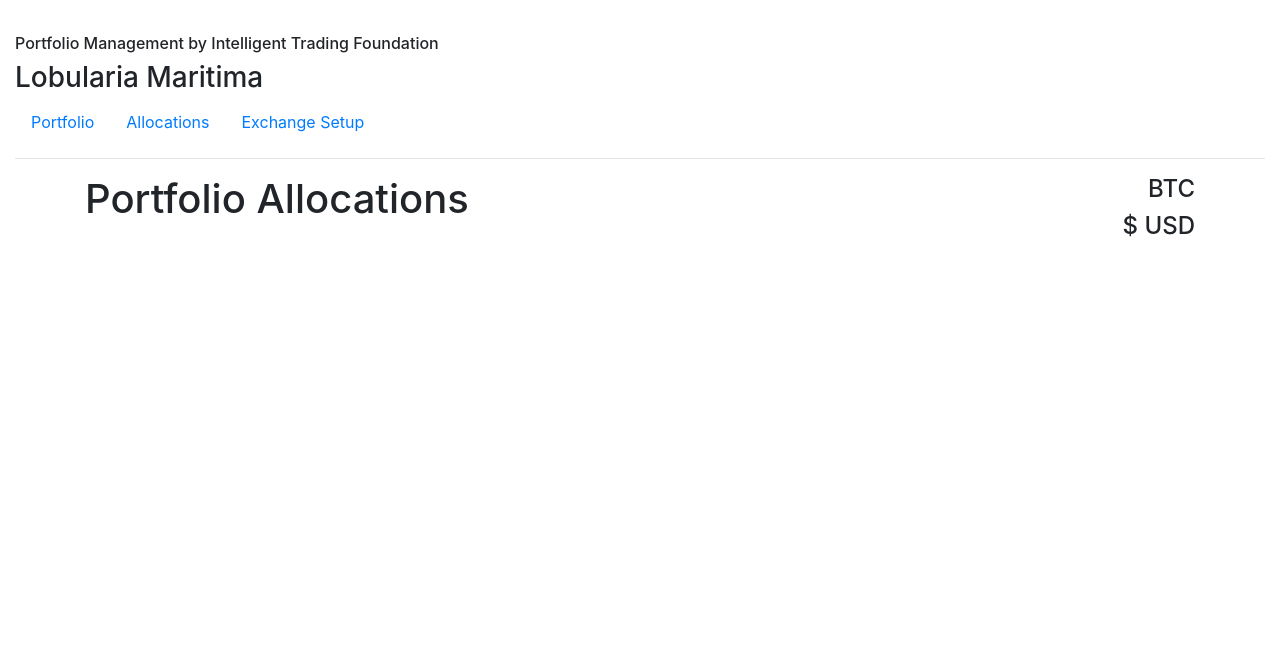
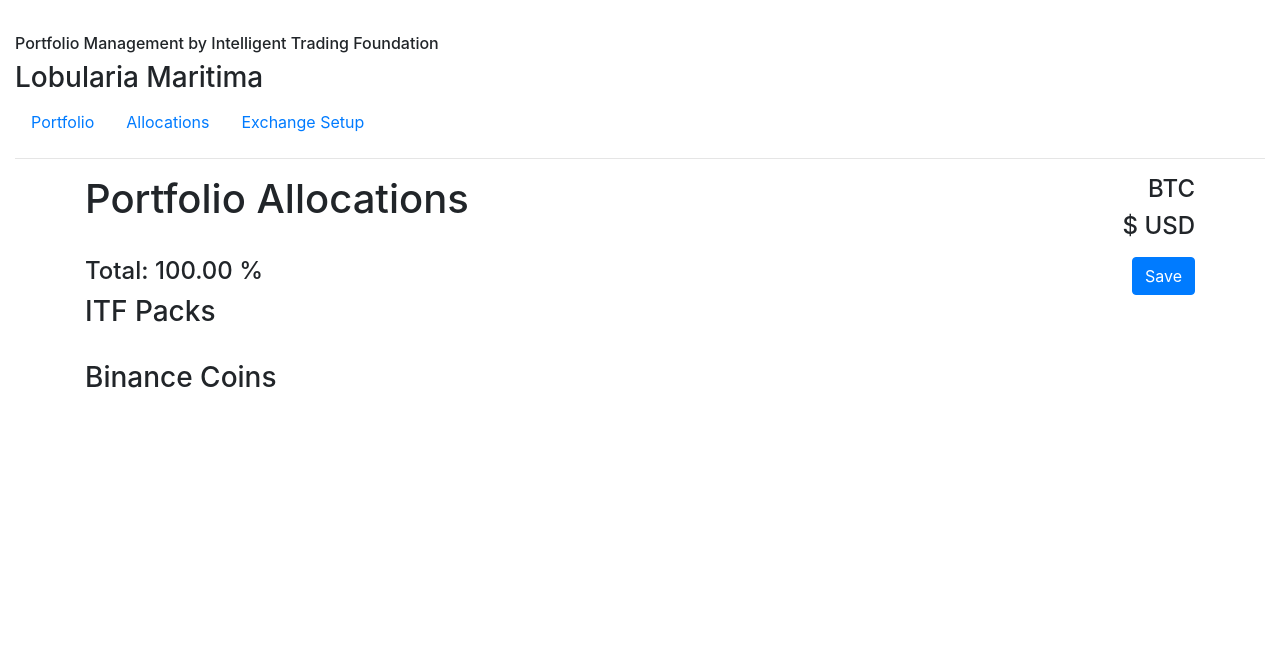
Before and after one commit to IntelligentTrading/portfolio, a Django app: template apps/portfolio/templates/allocations.html in a window 1280 px wide. Shown: the top 666 px of the page. Run offline with Django 3.2, Linux system fonts and the light colour scheme; the template is opened without the code that fills it, so the values that code supplies are empty; parts of the project's set-up code (start-up, migrations or seed data) failed here and were passed over; some libraries are stand-ins or nearby versions.

Commit message:
add custom itf packs

```diff
--- a/apps/portfolio/models/allocation.py
+++ b/apps/portfolio/models/allocation.py
@@ -10,6 +10,10 @@ User = get_user_model()
 from django.db.models.signals import pre_save
 from django.db import models
 
+
+ITF1HR, ITF6HR, ITF24HR = "ITF1HR", "ITF6HR", "ITF24HR"
+ITFPRIV = "ITFPRIV"
+ITF_PACKS = [ITF1HR, ITF6HR, ITF24HR, ITFPRIV,]
 
 class Allocation(models.Model):
 
--- a/apps/portfolio/templates/allocations.html
+++ b/apps/portfolio/templates/allocations.html
@@ -30,8 +30,67 @@
     </div>
   </div>
 
+  <div class="row">
+    <div class="col">
+      <h4>
+        Total:
+        <span id="allocation_total_percent">
+          100.00
+        </span>
+        %
+      </h4>
+    </div>
 
-  <div class="card-deck mb-3">
+    <div class="col text-right">
+      <button type="button" class="btn btn-primary">Save</button>
+    </div>
+  </div>
+
+  <div class="hr-divider">
+    <h3 class="hr-divider-content hr-divider-heading">
+      ITF Packs
+    </h3>
+  </div>
+
+  <div class="card-deck my-3">
+
+    {% for target_alloc in ITF_target_allocations %}
+
+      <div class="card text-center border-primary bg-transparent">
+        <div class="card-header">
+          {{ target_alloc.coin }}
+        </div>
+        <div class="card-body">
+
+
+            <form class="form-inline justify-content-center my-0">
+
+              <div class="input-group my-0">
+
+                <input type="number" class="form-control p-1 text-center" style="max-width:6em;"
+                       id="{{ target_alloc.coin }}_portion" name="{{ target_alloc.coin }}_portion"
+                       value="{{ target_alloc.portion }}" placeholder="0.0" maxlength="5">
+
+                <div class="input-group-append">
+                  <div class="input-group-text text-white">%</div>
+                </div>
+              </div>
+
+            </form>
+
+        </div>
+      </div>
+    {% endfor %}
+
+  </div>
+
+  <div class="hr-divider">
+    <h3 class="hr-divider-content hr-divider-heading">
+      Binance Coins
+    </h3>
+  </div>
+
+  <div class="card-deck my-3">
 
     {% for target_alloc in target_allocation_expanded|dictsort:"portion" reversed %}
 
@@ -39,34 +98,28 @@
         <div class="card-header">
           {{ target_alloc.coin }}
         </div>
-        <div class="card-body my-0 py-0">
-          <p class="card-text my-0 py-0">
+        <div class="card-body m-1 p-1">
+
 
             <form class="form-inline justify-content-center my-0">
 
               <div class="input-group my-0">
 
-                <input type="number" class="form-control" style="max-width:6em;"
+                <input type="number" class="form-control p-1 text-center" style="max-width:6em;"
                        id="{{ target_alloc.coin }}_portion" name="{{ target_alloc.coin }}_portion"
                        value="{{ target_alloc.portion }}" placeholder="0.0" maxlength="5">
 
                 <div class="input-group-append">
                   <div class="input-group-text text-white">%</div>
-  {#                  <button class="btn btn-outline-secondary" type="button">#}
-  {#                    <i class="fa fa-chevron-up"></i>#}
-  {#                  </button>#}
-  {#                  <button class="btn btn-outline-secondary" type="button">#}
-  {#                    <i class="fa fa-chevron-down"></i>#}
-  {#                  </button>#}
                 </div>
               </div>
 
             </form>
-          </p>
+
         </div>
       </div>
       {% if forloop.counter|divisibleby:6 %}
-        </div><div class="card-deck mb-3">
+        </div><div class="card-deck my-3">
       {% endif %}
     {% endfor %}
 
```
Also changed, not shown: apps/portfolio/management/commands/rebalancer.py (+8 -7 lines), apps/portfolio/views/allocations.py (+13 -2 lines).
